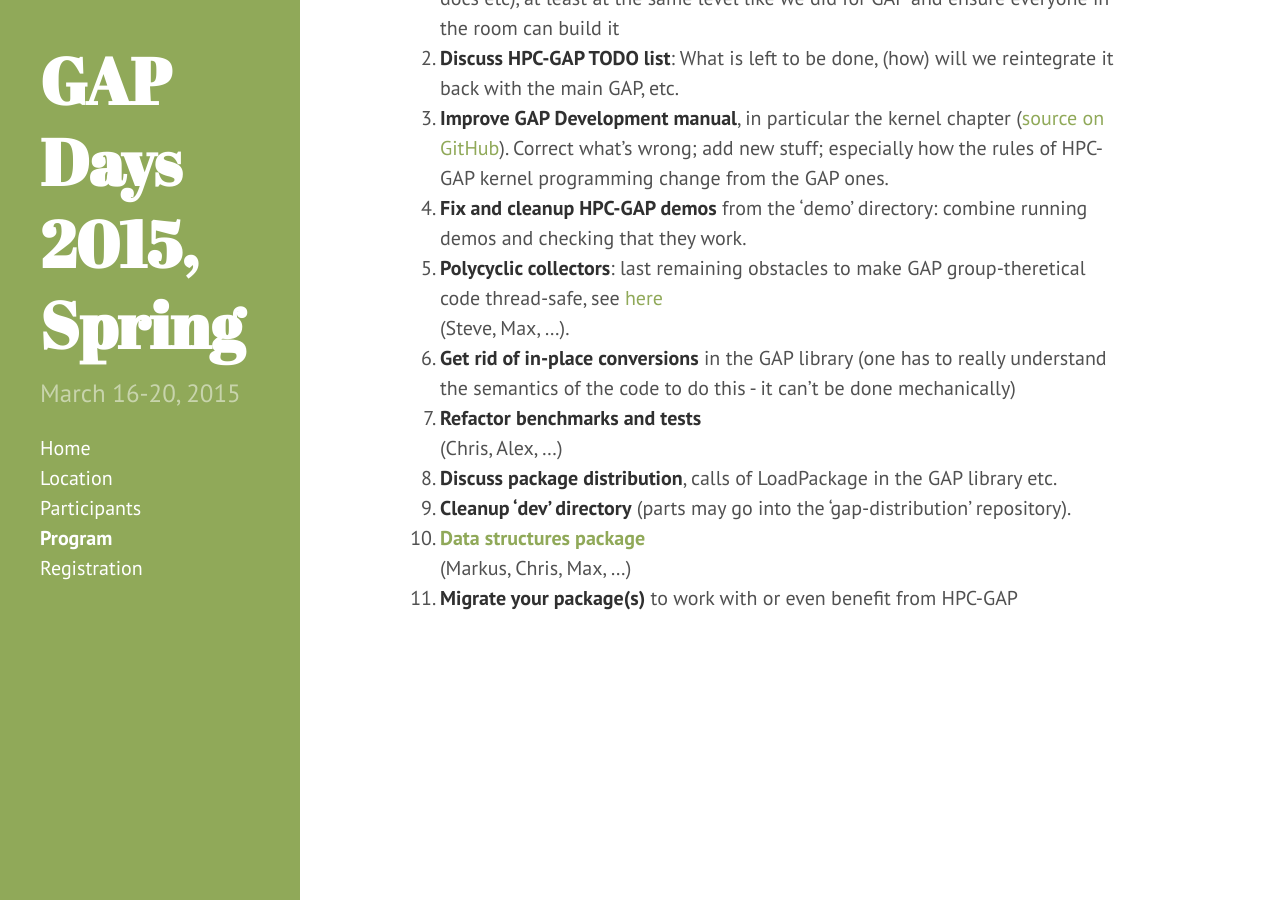
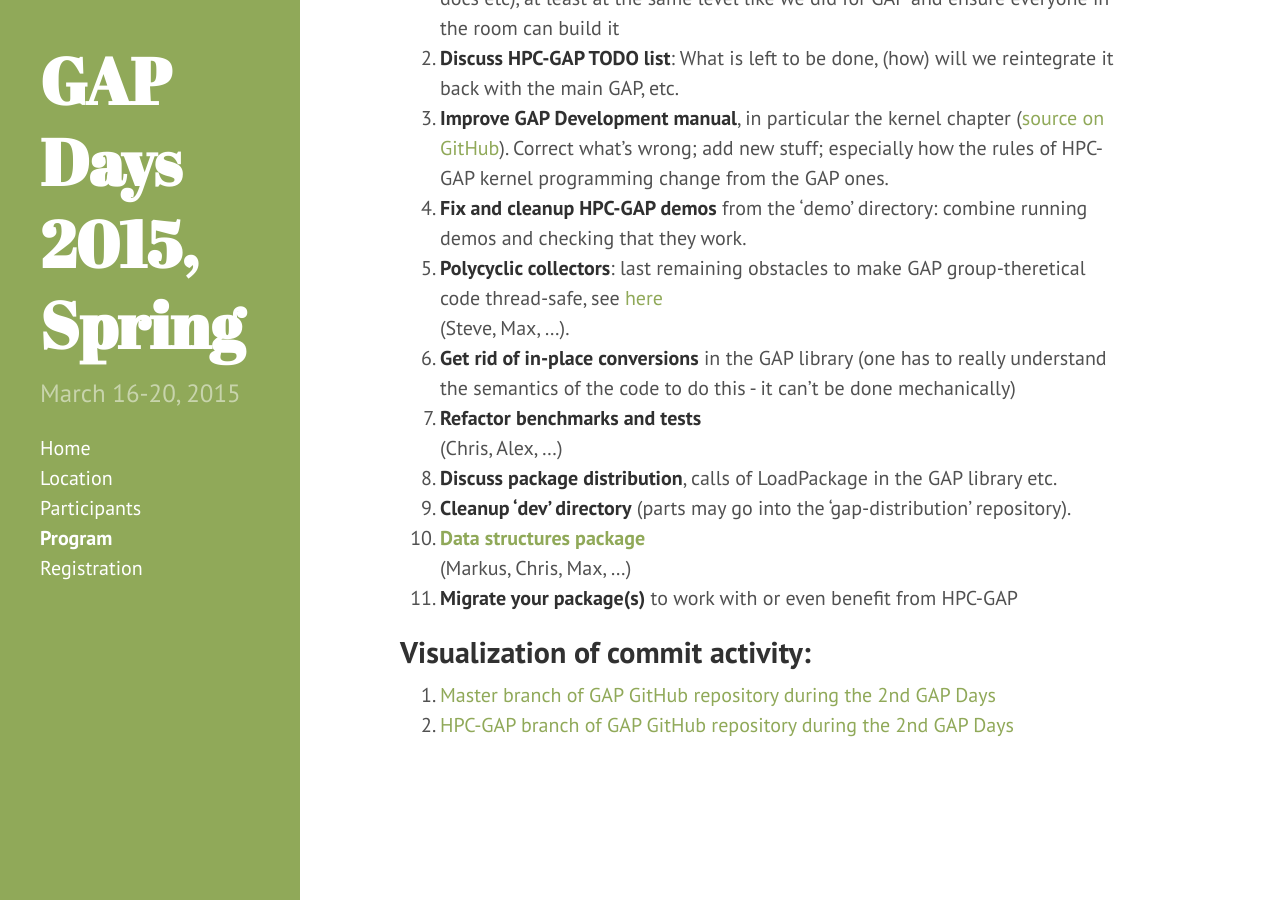
Before and after one commit to gapdays/gapdays2015-spring, a Jekyll site: the page built from program.md, in a window 1280 px wide and 900 px high, scrolled down 1115 px. Built offline with Jekyll 4.4.1, drawn with Linux system fonts in a browser that asks for light colours; Markdown is read by kramdown in place of the engine named in the settings.

Commit message:
Subject: Re: Visualising GAP Days
From: Alexander Konovalov <alexander.konovalov@st-andrews.ac.uk>
To: Mohamed Barakat <mohamed.barakat@rwth-aachen.de>
Subject: Re: Visualising GAP Days
Date: 31. März 2015 13:28:36 MESZ

Ok, now here are the links:

https://www.youtube.com/watch?v=kXxAeYGLSdY

https://www.youtube.com/watch?v=h4ZSvz_wXD0

Please check and then we may start to share them!

Alex

```diff
--- a/program.md
+++ b/program.md
@@ -57,8 +57,10 @@ it back with the main GAP, etc.
 1. **Migrate your package(s)** to work with or even benefit from HPC-GAP
 
 
+## Visualization of commit activity:
 
-
+1. [Master branch of GAP GitHub repository during the 2nd GAP Days](https://www.youtube.com/watch?v=af2S79Az_wI)
+1. [HPC-GAP branch of GAP GitHub repository during the 2nd GAP Days](https://www.youtube.com/watch?v=h4ZSvz_wXD0)
 
 {% comment %}
 
```
